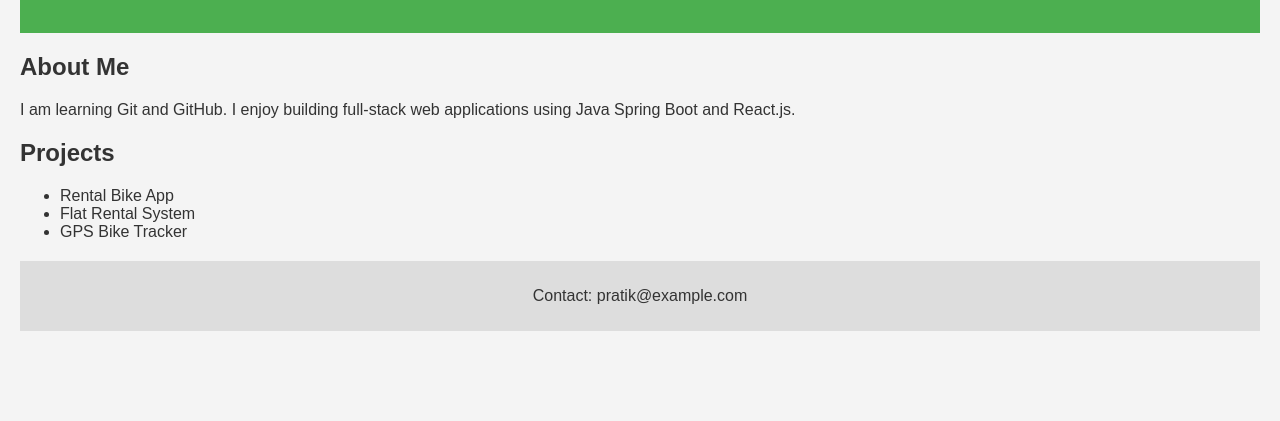
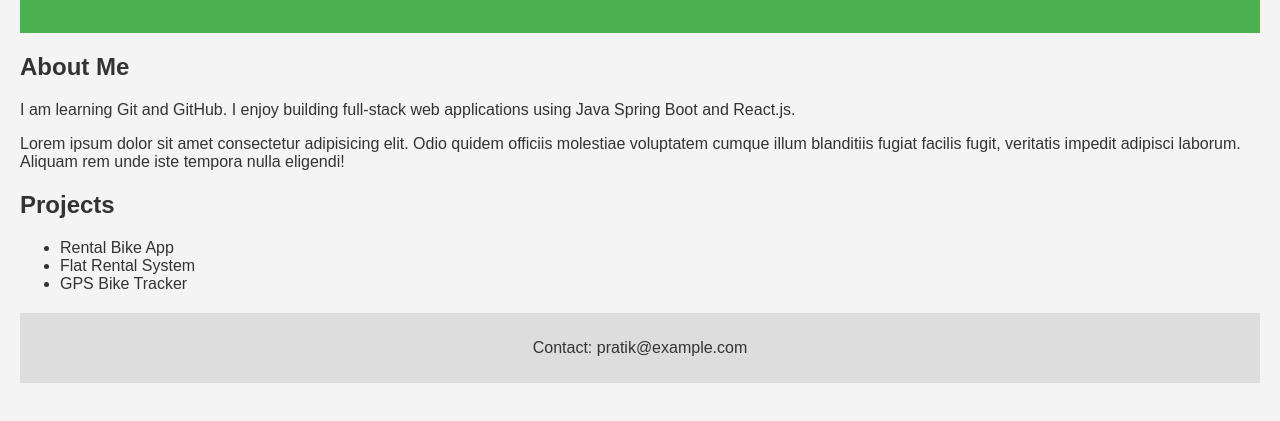
Before and after one commit to PratikLudarkar99/Git_Practice, a plain HTML site: page index.html in a window 1280 px wide. Shown: the part 141-562 px from the top of the page. Drawn offline with Linux system fonts and the light colour scheme.

Commit message:
lorem added

```diff
--- a/index.html
+++ b/index.html
@@ -15,6 +15,7 @@
   <section>
     <h2>About Me</h2>
     <p>I am learning Git and GitHub. I enjoy building full-stack web applications using Java Spring Boot and React.js.</p>
+    <P>Lorem ipsum dolor sit amet consectetur adipisicing elit. Odio quidem officiis molestiae voluptatem cumque illum blanditiis fugiat facilis fugit, veritatis impedit adipisci laborum. Aliquam rem unde iste tempora nulla eligendi!</P>
   </section>
 
   <section>
```
